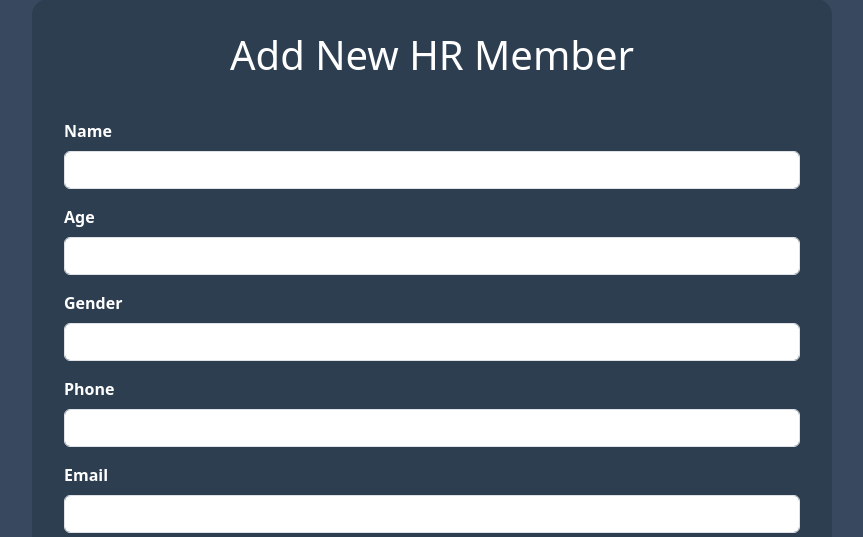
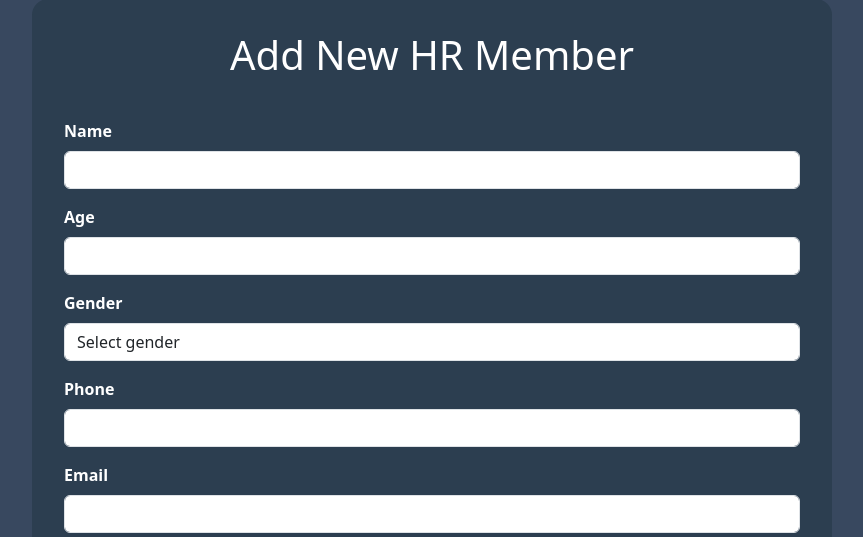
Before and after one commit to Mustafa-Hamam/EMR, a FastAPI app: page /newhr in a window 1280 px wide. Shown: the part 33-570 px from the top of the page, without its empty margins (208-1071 px from the left). Run offline with FastAPI, Linux system fonts and the light colour scheme.

Commit message:
modified html templates to be more user-friendly

```diff
--- a/EMR_core/templates/newhr.html
+++ b/EMR_core/templates/newhr.html
@@ -55,7 +55,11 @@
             <input type="number" class="form-control" id="age" name="age" required>
 
             <label for="gender">Gender</label>
-            <input type="text" class="form-control" id="gender" name="gender" required>
+            <select class="form-control" id="gender" name="gender" required>
+                <option value="" disabled selected>Select gender</option>
+                <option value="Male">Male</option>
+                <option value="Female">Female</option>
+            </select>
 
             <label for="Phone">Phone</label>
             <input type="text" class="form-control" id="Phone" name="Phone" required>
--- a/EMR_core/templates/newreceptionist.html
+++ b/EMR_core/templates/newreceptionist.html
@@ -54,7 +54,11 @@
             <input type="number" class="form-control" id="age" name="age" required>
 
             <label for="gender">Gender</label>
-            <input type="text" class="form-control" id="gender" name="gender" required>
+            <select class="form-control" id="gender" name="gender" required>
+                <option value="" disabled selected>Select gender</option>
+                <option value="Male">Male</option>
+                <option value="Female">Female</option>
+            </select>
 
             <label for="Phone">Phone</label>
             <input type="text" class="form-control" id="Phone" name="Phone" required>
```
